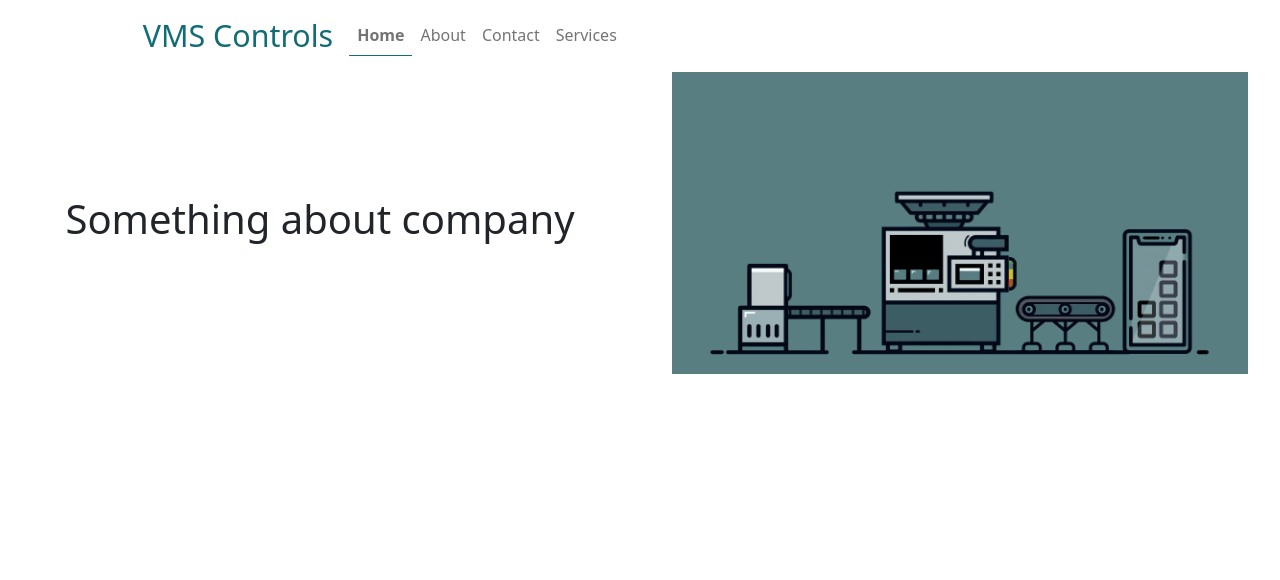
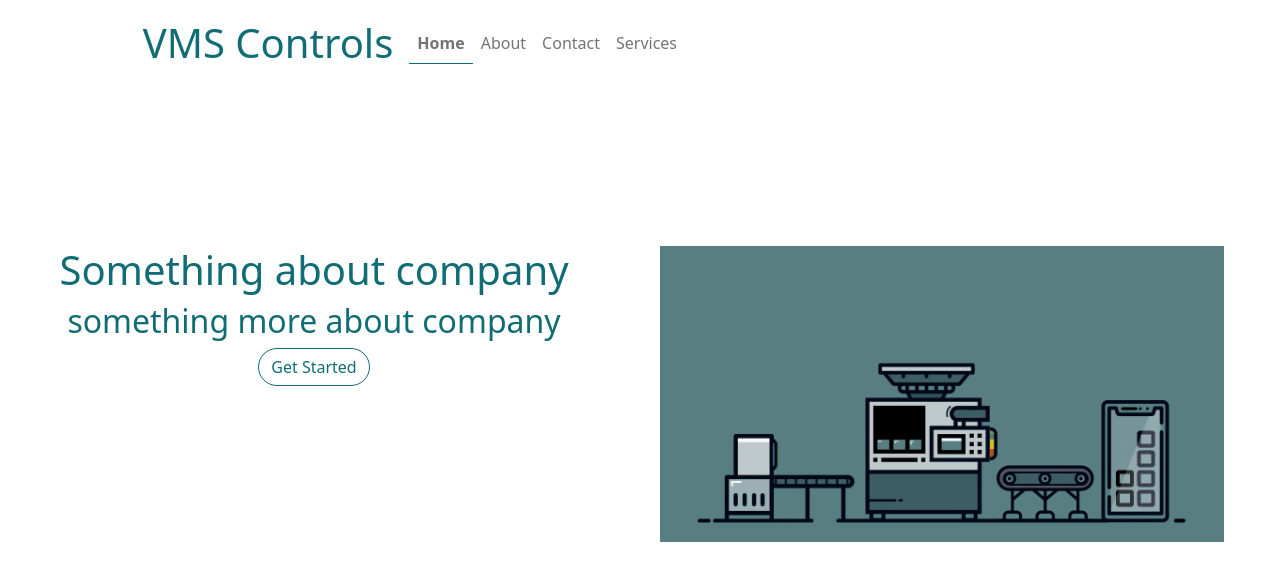
Before and after one commit to MakarandPundlik/vms, a React (Create React App) app: page / in a window 1280 px wide. Shown: the top 580 px of the page. Built offline with nearby package versions, Linux system fonts and the light colour scheme.

Commit message:
fourth commit

```diff
--- a/src/App.css
+++ b/src/App.css
@@ -7,7 +7,7 @@
 .navbar-default .navbar-brand {
   color:#106d75;
 
-  font-size: 1.9rem;
+  font-size: 2.5rem;
 }
 .navbar-default .navbar-brand:hover{
   color:#106d75;
@@ -22,14 +22,19 @@
  border-radius: 50px!important;
   border: 0.1rem solid #106d75;
   color: #106d75;
-
+  transition: 1s;
   text-decoration: none;
   font-size: 1rem;
 }
 .btn-get-started:hover {
-  color: #106d75;
-
+  transition: 1s;
+  color: #ffffff;
+  background-color: #106d75;
 }
 h1 h2 {
   font-weight: normal;
 }
+ .myrow {
+   color: #106d75;
+   padding : 10rem 2rem;
+ }
--- a/src/Home.jsx
+++ b/src/Home.jsx
@@ -4,11 +4,15 @@ import homepage from '../src/images/homepage.gif'
 function Home(props) {
     return (
        <section id="header" className="d-flex align-items-center">
-           <div className="col-lg-6 ">
+           <div className="container-fluid">
+          <div className="row col-lg-12">
+          <div className="col-lg-6 lg-oder-2 myrow">
               <h1>Something about company</h1>
+              <h2>something more about company</h2>
+              <NavLink to="/about" className="btn btn-get-started">Get Started</NavLink>
            </div>
-           <div className="col-lg-6  ">
-               <img src={homepage} alt="homepage" style={{width:'90%',height:'70%'}}/>
+           <div className="col-lg-6 lg-order-1 myrow">
+               <img src={homepage} alt="homepage" style={{width:'100%',height:'100%'}}/>
             </div>
         {/* <div className="container-fluid">
             <div className="row">
@@ -26,6 +30,8 @@ function Home(props) {
                 </div>
             </div>
         </div> */}
+        </div>
+          </div>
         </section>
     );
 }
--- a/src/Services.jsx
+++ b/src/Services.jsx
@@ -1,9 +1,36 @@
 import React from 'react';
+import { NavLink } from 'react-router-dom';
 
 function Services(props) {
     return (
         <div>
-            ServicesPags
+            <div className="my-5">
+            <h1 className="text-center" style={{color:'#106d75',fontWeight:'normal'}}>Our Services</h1>
+            <hr style={{color:' #106d75',margin:'3rem'}}/>
+            </div>
+
+
+        <div className="container-fluid">
+        <div className="col-10 mx-auto">
+            <div className="row">
+                <div className="col-md-4 col-10 mx-auto">
+
+                <div class="card" style={{width: "18rem"}}>
+  <img src="..." class="card-img-top" alt="..."/>
+  <div class="card-body">
+    <h5 class="card-title">Card title</h5>
+    <p class="card-text">Some quick example text to build on the card title and make up the bulk of the card's content.</p>
+    <NavLink to="/" class="btn btn-primary">Go somewhere</NavLink>
+  </div>
+</div>
+
+                </div>
+
+
+                </div>
+            </div>
+        </div>
+
         </div>
     );
 }
```
Also changed, not shown: 1 other file (tests, documents, lock files or other folders).
